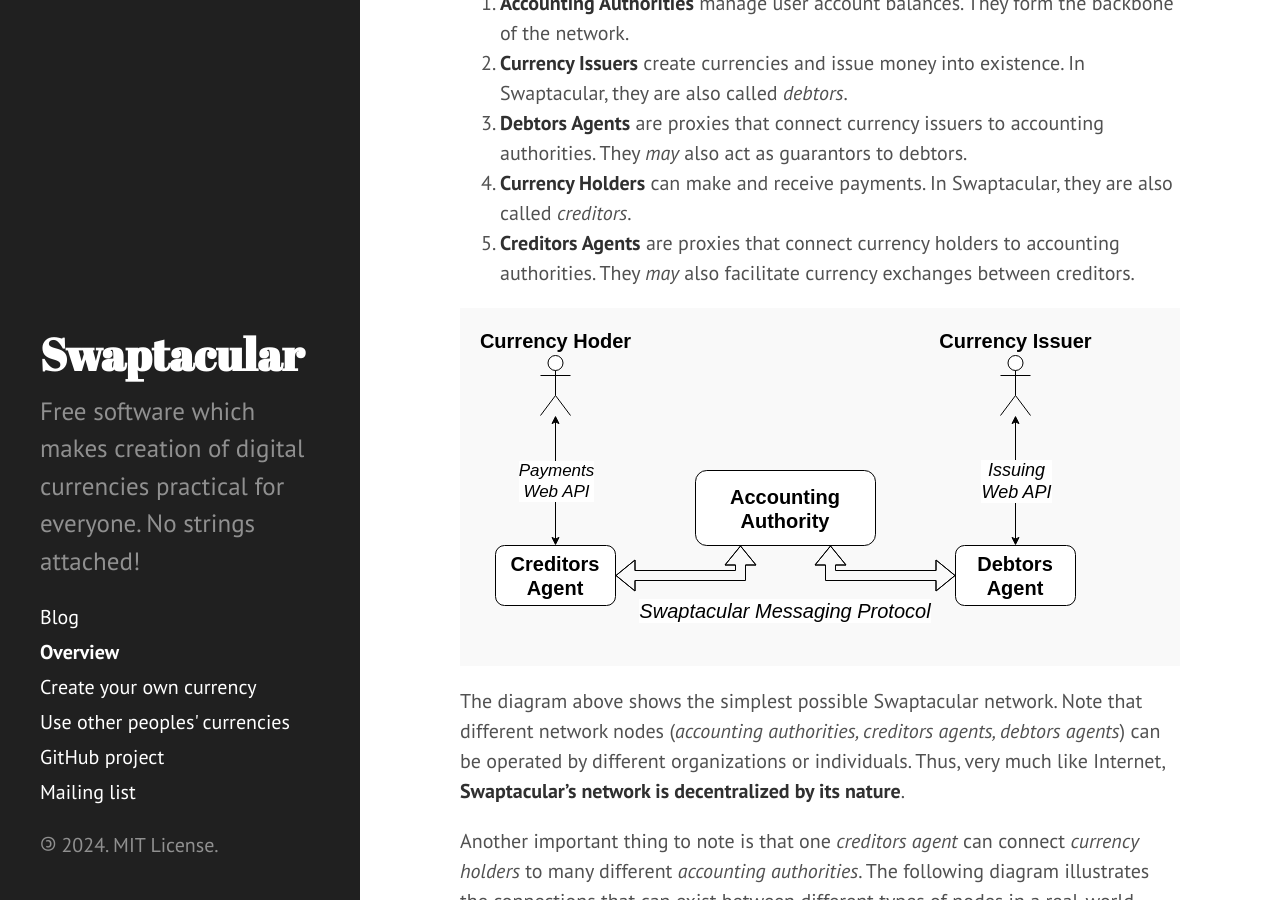
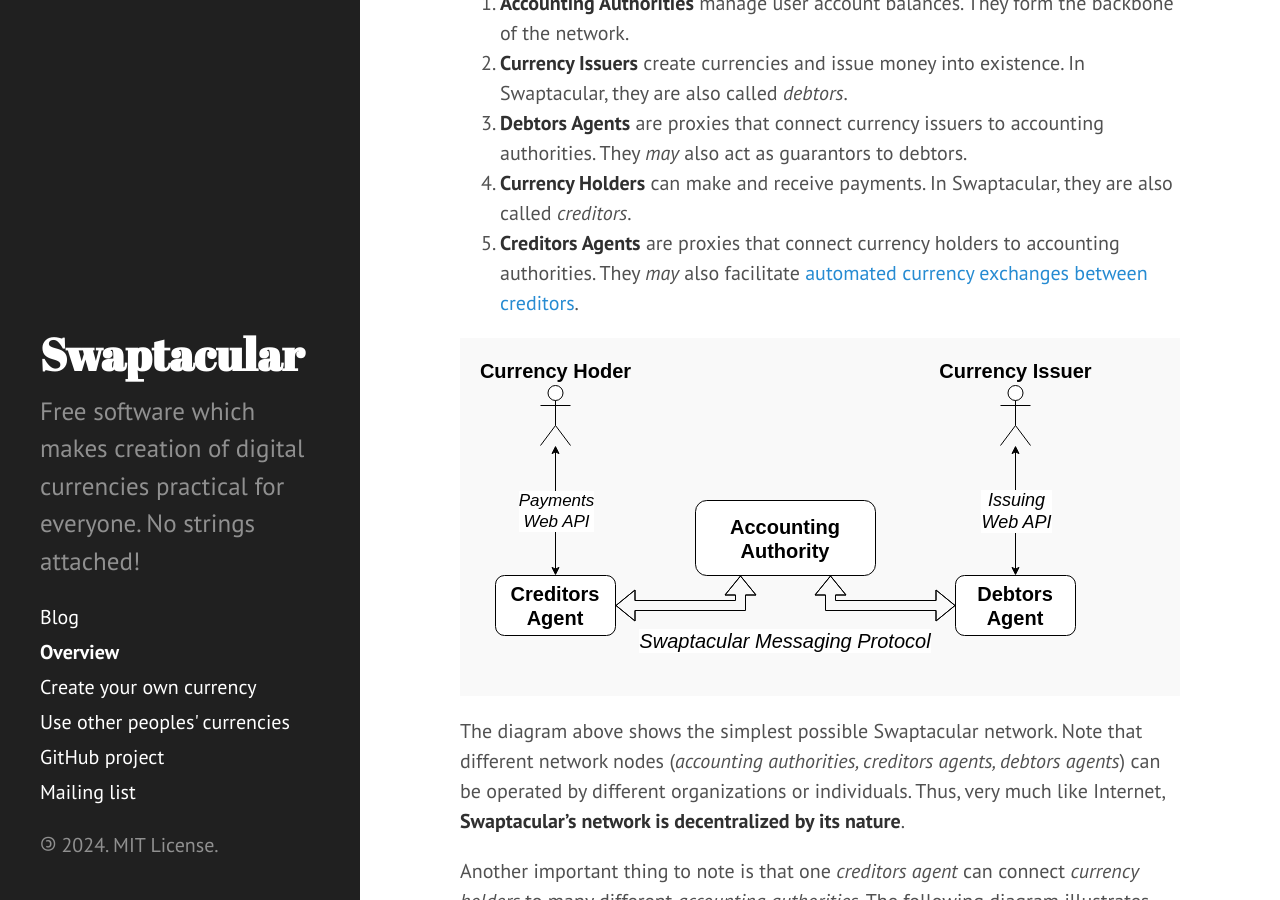
Before and after one commit to epandurski/swaptacular.github.io, a Jekyll site: the page built from overview.md, in a window 1280 px wide and 900 px high, scrolled down 500 px. Built offline with Jekyll 4.4.1, drawn with Linux system fonts in a browser that asks for light colours; some of the changed text lies outside the part shown.

Commit message:
Add link to swpt_trade in the overview

```diff
--- a/overview.md
+++ b/overview.md
@@ -27,8 +27,9 @@
 4. **Currency Holders** can make and receive payments. In Swaptacular, they
    are also called *creditors*.
 5. **Creditors Agents** are proxies that connect currency holders to
-   accounting authorities. They *may* also facilitate currency exchanges
-   between creditors.
+   accounting authorities. They *may* also facilitate [automated
+   currency exchanges between
+   creditors](https://github.com/swaptacular/swpt_trade).
 
 <div class="message">
   <img src="/images/swpt_basic_network.svg" alt="Swaptacular Basic Network">
```
Also changed, not shown: other parts of overview.md (+1 -1 lines).
